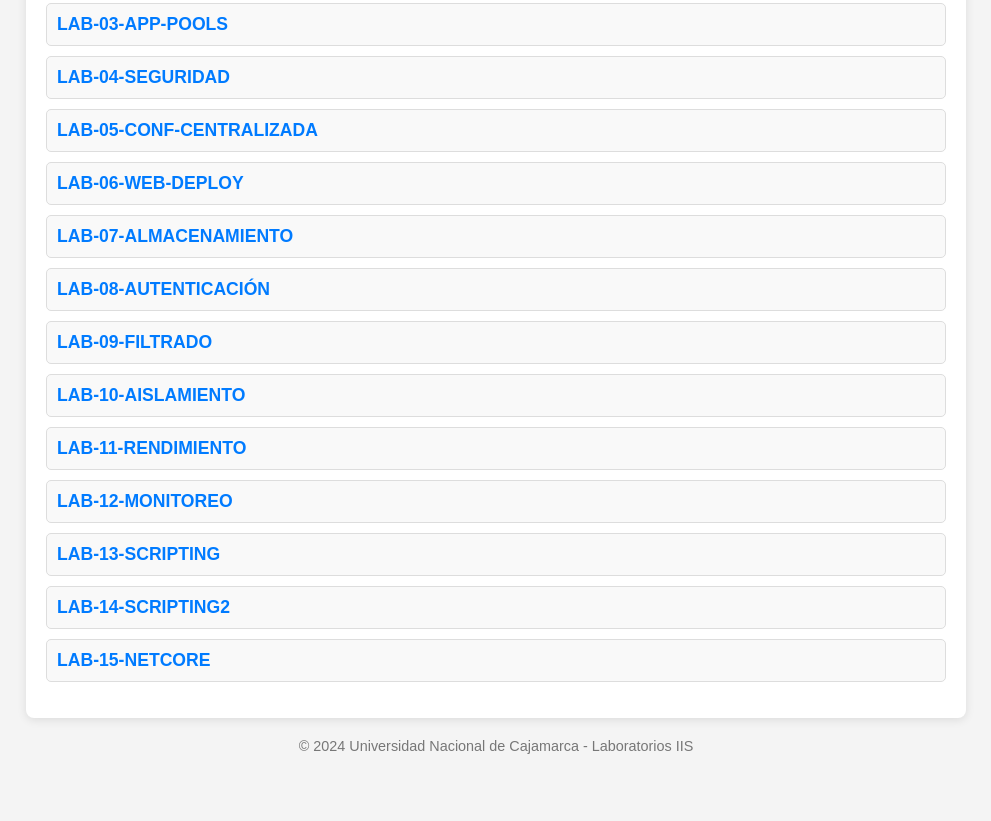
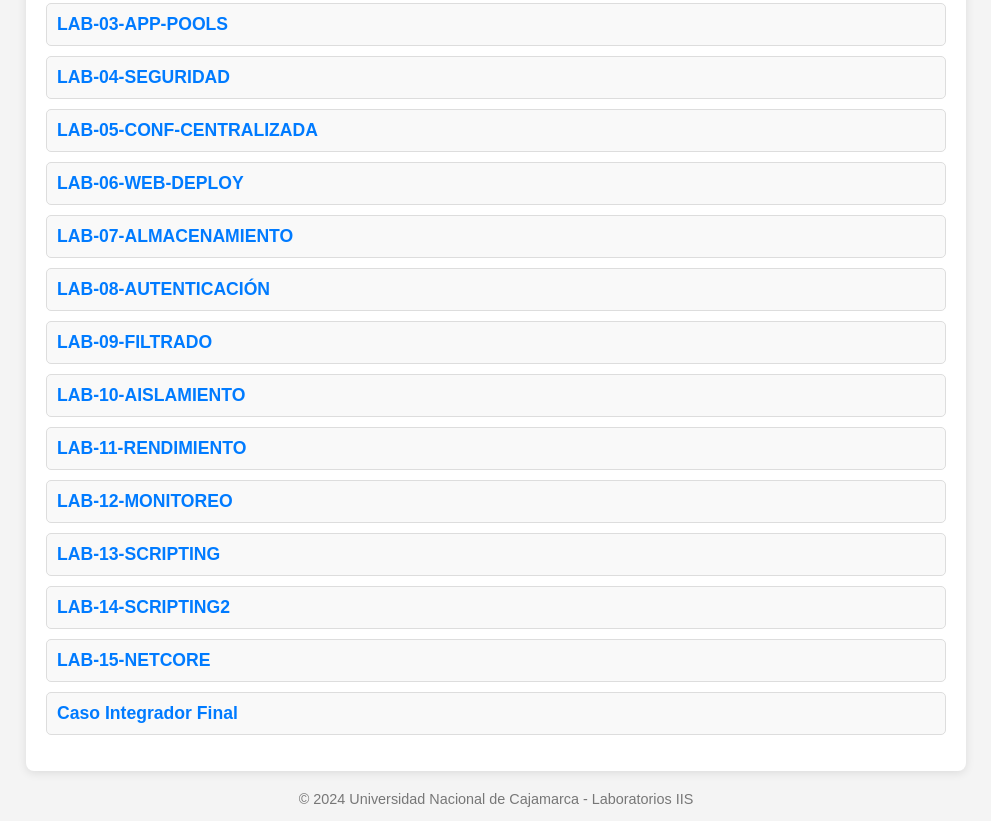
Before and after one commit to alonsoTI/Laboratorios-IIS-UNC, a plain HTML site: page index.html in a window 1280 px wide. Shown: the part 296-1117 px from the top of the page, without its empty margins (144-1135 px from the left). Before the commit the page ends 1064 px from the top, so only its background shows below. Drawn offline with Linux system fonts and the light colour scheme.

Commit message:
Update index.html

```diff
--- a/index.html
+++ b/index.html
@@ -39,6 +39,7 @@
             <li><a href="https://alonsoti.github.io/Laboratorios-IIS-UNC/lab-13-scripting.html">LAB-13-SCRIPTING</a></li>
             <li><a href="https://alonsoti.github.io/Laboratorios-IIS-UNC/lab-14-scripting2.html">LAB-14-SCRIPTING2</a></li>
             <li><a href="https://alonsoti.github.io/Laboratorios-IIS-UNC/lab-15-netcore.html">LAB-15-NETCORE</a></li>
+            <li><a href="https://alonsoti.github.io/Laboratorios-IIS-UNC/caso-integrador.html">Caso Integrador Final</a></li>
         </ul>
     </div>
     <footer>
```
